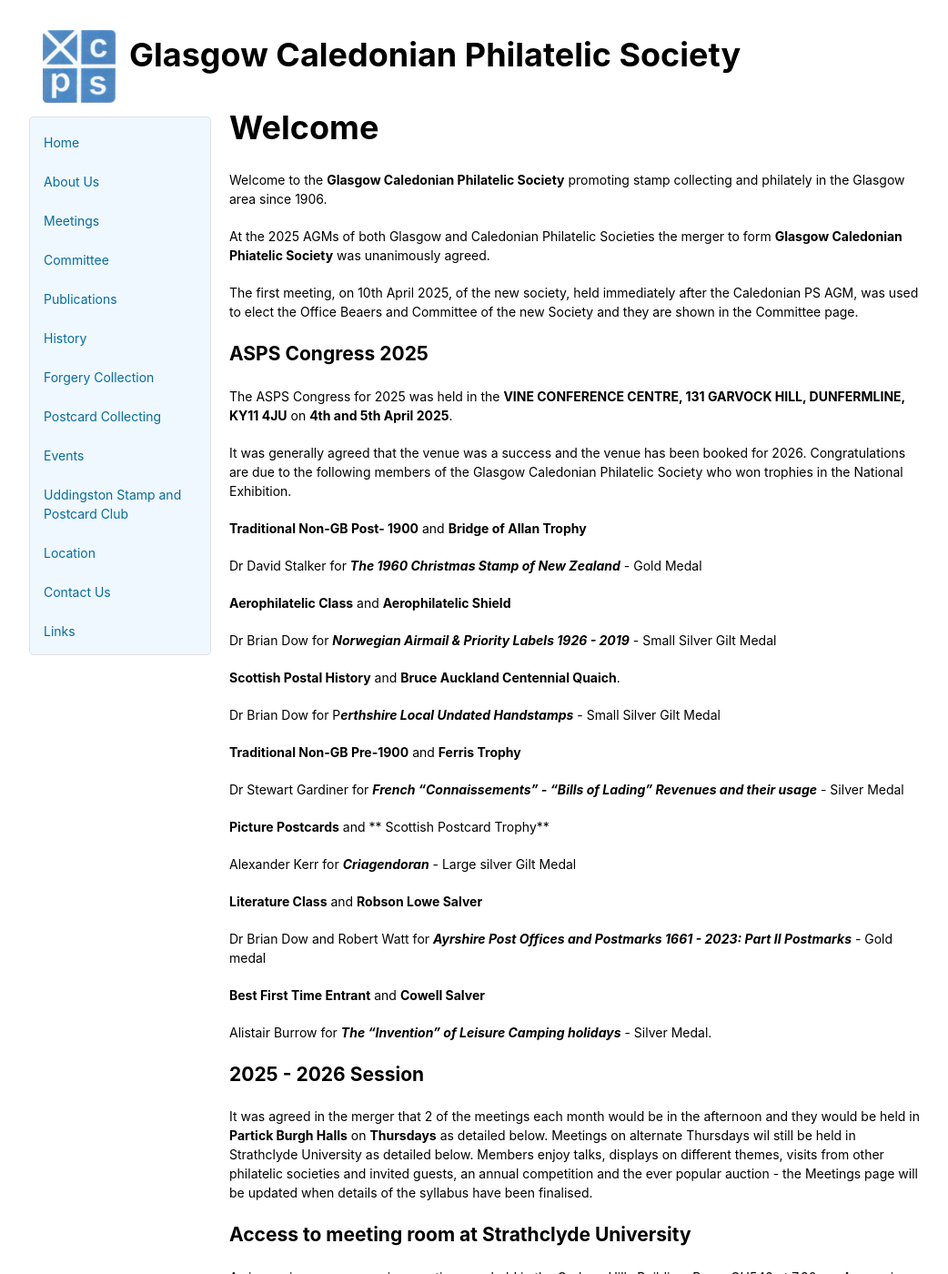
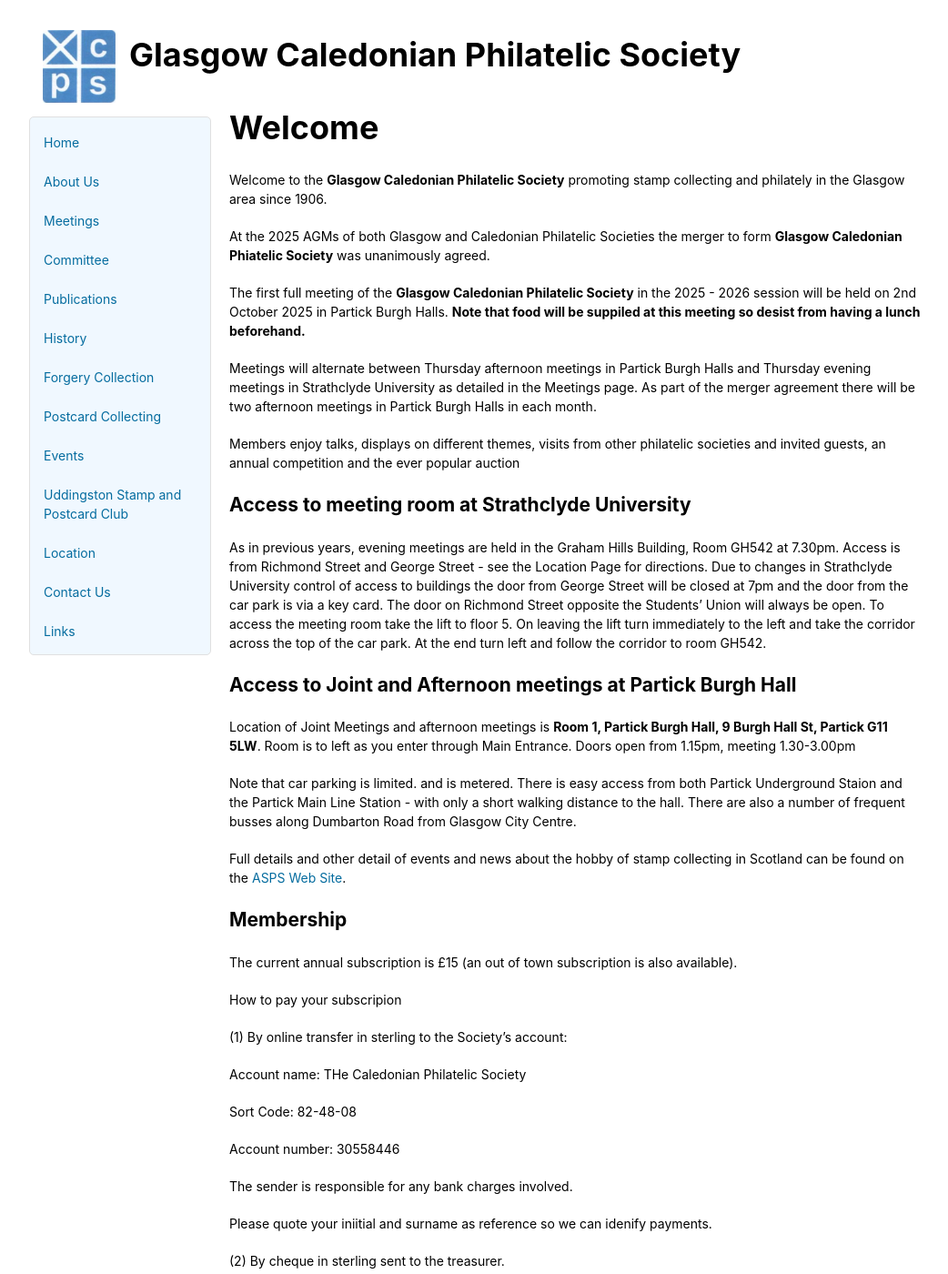
Before and after one commit to astalker/caledonian-stamps, a Jekyll site: the page built from index.md, in a window 1280 px wide and 1400 px high. Shown: the whole window at 91% size, without its empty margins (118-1160 px from the left). Built offline with Jekyll 4.4.1, drawn with Linux system fonts in a browser that asks for light colours; our own code applies the rules of GitHub Pages for plain Markdown files.

Commit message:
2025 - 2026 intro edited

```diff
--- a/index.md
+++ b/index.md
@@ -4,46 +4,11 @@ Welcome to the **Glasgow Caledonian Philatelic Society** promoting stamp collect
 
 At the 2025 AGMs of both Glasgow and Caledonian Philatelic Societies the merger to form **Glasgow Caledonian Phiatelic Society** was unanimously agreed.
 
-The first meeting, on 10th April 2025, of the new society, held immediately after the Caledonian PS AGM, was used to elect the Office Beaers and Committee of the new Society and they are shown in the Committee page.
+The first full meeting of the **Glasgow Caledonian Philatelic Society** in the 2025 - 2026 session will be held on 2nd October 2025 in Partick Burgh Halls. **Note that food will be suppiled at this meeting so desist from having a lunch beforehand.**
 
-## ASPS Congress 2025
+Meetings will alternate between Thursday afternoon meetings in Partick Burgh Halls and Thursday evening meetings in Strathclyde University as detailed in the Meetings page. As part of the merger agreement there will be two afternoon meetings in Partick Burgh Halls in each month.
 
-The ASPS Congress for 2025 was held in the **VINE CONFERENCE CENTRE, 131 GARVOCK HILL, DUNFERMLINE, KY11 4JU** on **4th and 5th April 2025**.
-
-It was generally agreed that the venue was a success and the venue has been booked for 2026. Congratulations are due to the following members of the  Glasgow Caledonian Philatelic Society who won trophies in the National Exhibition.
-
-**Traditional Non-GB Post- 1900** and **Bridge of Allan Trophy**
-
-Dr David Stalker for ***The 1960 Christmas Stamp of New Zealand*** - Gold Medal
-
-**Aerophilatelic Class** and **Aerophilatelic Shield**
-
-Dr Brian Dow for ***Norwegian Airmail & Priority Labels 1926 - 2019*** - Small Silver Gilt Medal
-
-**Scottish Postal History** and **Bruce Auckland Centennial Quaich**.
-
-Dr Brian Dow for P***erthshire Local Undated Handstamps*** - Small Silver Gilt Medal
-
-**Traditional Non-GB Pre-1900** and **Ferris Trophy**
-
-Dr Stewart Gardiner for ***French "Connaissements" - "Bills of Lading" Revenues and their usage*** - Silver Medal
-
-**Picture Postcards** and ** Scottish Postcard Trophy**
-
-Alexander Kerr for ***Criagendoran*** - Large silver Gilt Medal
-
-**Literature Class** and **Robson Lowe Salver**
-
-Dr Brian Dow and Robert Watt for ***Ayrshire Post Offices and Postmarks 1661 - 2023: Part II Postmarks*** - Gold medal
-
-**Best First Time Entrant** and **Cowell Salver**
-
-Alistair Burrow for ***The "Invention" of Leisure Camping holidays*** - Silver Medal.
-
-
-## 2025 - 2026 Session
-
-It was agreed in the merger that 2 of the meetings each month would be in the afternoon and they would be held in **Partick Burgh Halls** on **Thursdays** as detailed below. Meetings on alternate Thursdays wil still be held in Strathclyde University as detailed below. Members enjoy talks, displays on different themes, visits from other philatelic societies and invited guests, an annual competition and the ever popular auction - the Meetings page will be updated when details of the syllabus have been finalised.
+ Members enjoy talks, displays on different themes, visits from other philatelic societies and invited guests, an annual competition and the ever popular auction
 
 ## Access to meeting room at Strathclyde University
 
```
